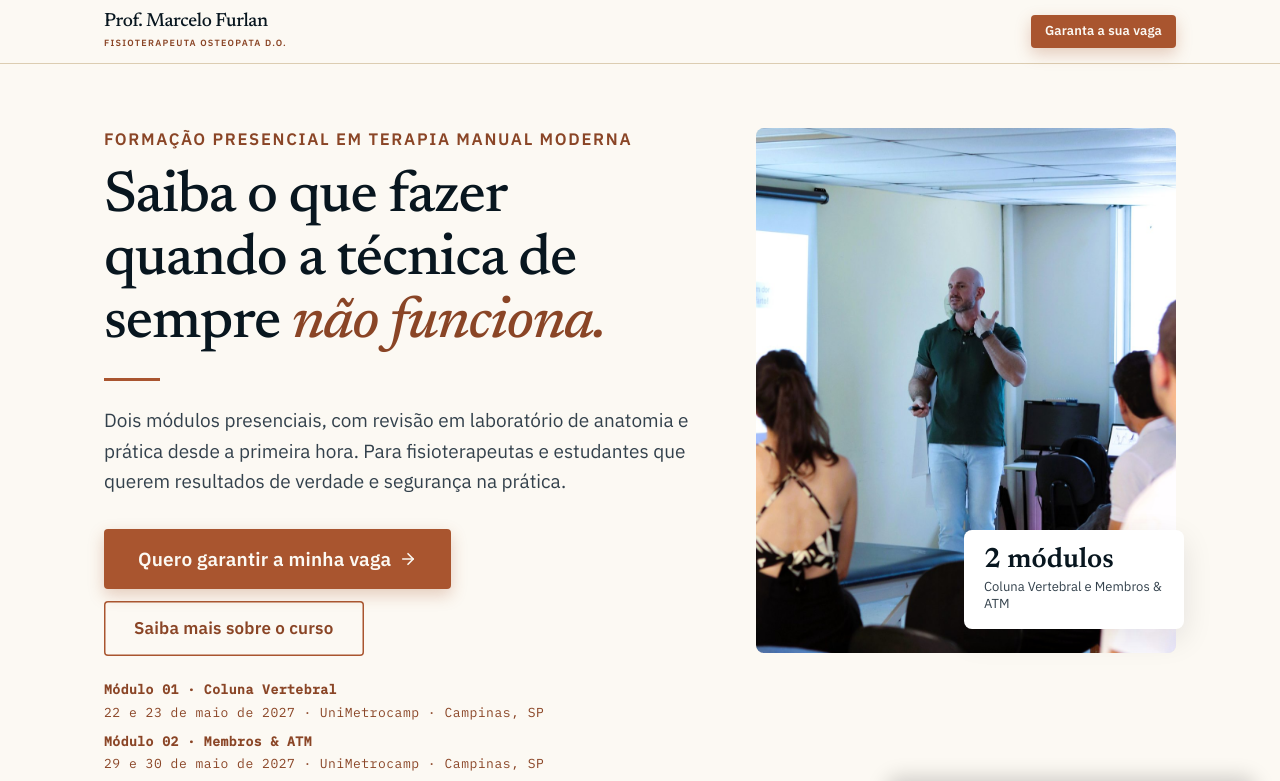
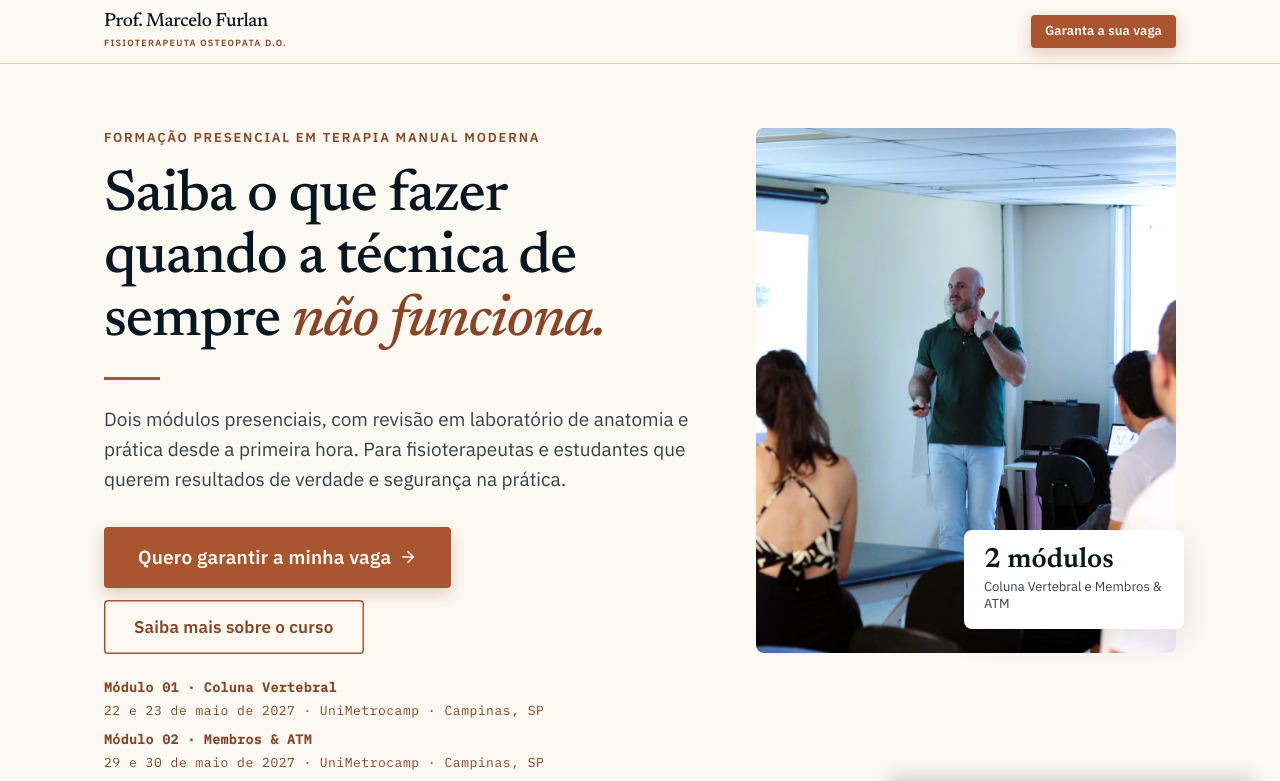
Before and after one commit to marcelofurlanfisio/curso_terapia_manual_moderna, a plain HTML site: page index.html in a window 1280 px wide. Shown: the top 781 px of the page. Drawn offline with Linux system fonts and the light colour scheme; no server answers.

Commit message:
Volta a etiqueta do topo ao tamanho anterior
Co-Authored-By: Claude Opus 5.5 <noreply@anthropic.com>
Claude-Session: https://claude.ai/code/session_01VpYV5u8QdYCEjvzDgcf7MR

```diff
--- a/index.html
+++ b/index.html
@@ -74,8 +74,6 @@ strong{color:var(--text-heading);font-weight:600}
 
 /* Componentes do sistema */
 .eyebrow{font-size:var(--fs-label);font-weight:600;letter-spacing:var(--ls-eyebrow);text-transform:uppercase;color:var(--text-accent)}
-/* Etiqueta do topo, maior que as das outras seções */
-.eyebrow.hero-eye{font-size:clamp(15px,1.3vw,17px);letter-spacing:.1em;line-height:1.35;text-wrap:balance}
 .lockup-name{font-family:var(--font-display);font-weight:500;letter-spacing:var(--ls-display);line-height:1.02;color:var(--text-heading)}
 .lockup-role{font-weight:600;letter-spacing:var(--ls-eyebrow);text-transform:uppercase;color:var(--text-accent)}
 .lockup.sm .lockup-name{font-size:19px}.lockup.sm .lockup-role{font-size:9px;margin-top:5px}
@@ -675,7 +673,7 @@ dialog{border:0;padding:0;color:var(--c-ink-700)}
 <section class="hero">
   <div class="wrap hero-grid lm-hero">
     <div class="h-top">
-      <div class="eyebrow hero-eye">Formação presencial em Terapia Manual Moderna</div>
+      <div class="eyebrow">Formação presencial em Terapia Manual Moderna</div>
       <h1>Saiba o que fazer quando a técnica de sempre <em>não funciona.</em></h1>
       <div class="rule" aria-hidden="true"></div>
     </div>
```
